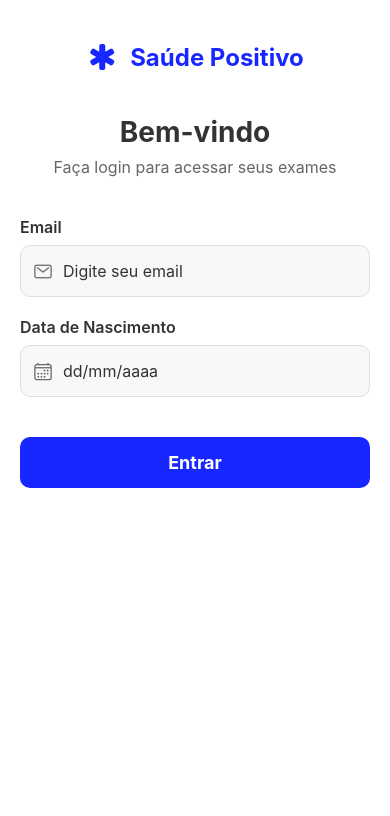
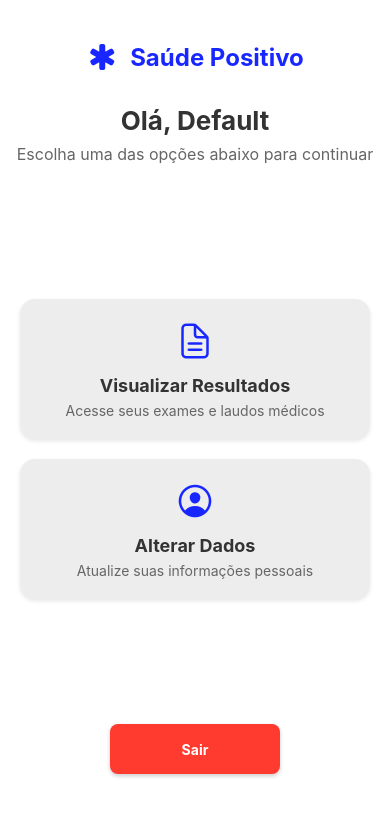
Before and after one commit to Matheusl-Silva/SaudePositivoAPP, a React Native app in the folder PositivoAPP/: screen / in a window 390 px wide. Shown: the top 816 px of the page. Built offline with nearby package versions, Linux system fonts and the light colour scheme.

Commit message:
✨Tela do Home

```diff
--- a/PositivoAPP/index.js
+++ b/PositivoAPP/index.js
@@ -1,9 +1,9 @@
 import { registerRootComponent } from "expo";
 
-import App from "./src/pages/VisualizaçãodeExames";
+import Dev from "./src/pages/Home";
 import Login from "./src/pages/Login";
 
 // registerRootComponent calls AppRegistry.registerComponent('main', () => App);
 // It also ensures that whether you load the app in Expo Go or in a native build,
 // the environment is set up appropriately
-registerRootComponent(Login);
+registerRootComponent(Dev);
--- a/PositivoAPP/package.json
+++ b/PositivoAPP/package.json
@@ -11,8 +11,12 @@
   },
   "dependencies": {
     "@expo/metro-runtime": "~6.1.2",
-    "expo": "54.0.6",
+    "@react-navigation/native": "^7.1.17",
+    "@react-navigation/native-stack": "^7.3.26",
+    "expo": "54.0.7",
     "expo-status-bar": "~3.0.8",
+    "install": "^0.13.0",
+    "npx": "^10.2.2",
     "react": "19.1.0",
     "react-dom": "19.1.0",
     "react-native": "0.81.4",
--- a/PositivoAPP/src/pages/Home/index.js
+++ b/PositivoAPP/src/pages/Home/index.js
@@ -1,15 +1,135 @@
-import { SafeAreaView, StyleSheet } from "react-native";
+import {
+  View,
+  Text,
+  StyleSheet,
+  TouchableOpacity,
+  SafeAreaView,
+} from "react-native";
+import { Ionicons } from "@expo/vector-icons";
 
+export default function Home({ nome = "Default" }) {
+  return (
+    <SafeAreaView style={styles.container}>
+      <View style={styles.header}>
+        <Ionicons name="medical" size={32} color="#1827ff" />
+        <Text style={styles.headerTitle}>Saúde Positivo</Text>
+      </View>
 
+      <View style={styles.welcomeContainer}>
+        <Text style={styles.welcomeText}>Olá, {nome}</Text>
+        <Text style={styles.subtitleText}>
+          Escolha uma das opções abaixo para continuar
+        </Text>
+      </View>
 
-export default function Home() {
-    <SafeAreaView>
+      <View style={styles.cardsContainer}>
+            <TouchableOpacity style={styles.card}>
+            <Ionicons name="document-text-outline" size={40} color="#1827ff" />
+            <Text style={styles.cardTitle}>Visualizar Resultados</Text>
+            <Text style={styles.cardSubtitle}>
+                Acesse seus exames e laudos médicos
+            </Text>
+            </TouchableOpacity>
 
+            <TouchableOpacity style={styles.card}>
+            <Ionicons name="person-circle-outline" size={40} color="#1827ff" />
+            <Text style={styles.cardTitle}>Alterar Dados</Text>
+            <Text style={styles.cardSubtitle}>
+                Atualize suas informações pessoais
+            </Text>
+            </TouchableOpacity>
+      </View>
+
+      <TouchableOpacity
+        style={styles.exitButton}
+      >
+        <Text style={styles.exitButtonText}>Sair</Text>
+      </TouchableOpacity>
     </SafeAreaView>
+  );
 }
 
 const styles = StyleSheet.create({
-    container: {
-        flex: 1,
-    }
-})
+  container: {
+    flex: 1,
+    backgroundColor: "#fff",
+    padding: 16,
+  },
+  header: {
+    flexDirection: "row",
+    alignItems: "center",
+    justifyContent: "center",
+    marginTop: 40,
+    marginBottom: 30,
+  },
+  headerTitle: {
+    fontSize: 24,
+    fontWeight: "bold",
+    marginLeft: 12,
+    color: "#1827ff",
+  },
+  welcomeContainer: {
+    alignItems: "center",
+    marginBottom: 30,
+  },
+  welcomeText: {
+    fontSize: 26,
+    fontWeight: "bold",
+    color: "#333",
+    marginBottom: 8,
+  },
+  subtitleText: {
+    fontSize: 16,
+    textAlign: "center",
+    color: "#666",
+  },
+  cardsContainer: {
+    flex: 1,
+    justifyContent: "center",
+    paddingHorizontal: 20,
+  },
+  card: {
+    backgroundColor: "#00000011",
+    borderRadius: 15,
+    padding: 20,
+    marginBottom: 20,
+    alignItems: "center",
+    shadowColor: "#000",
+    shadowOpacity: 0.1,
+    shadowRadius: 4,
+    shadowOffset: { width: 0, height: 2 },
+  },
+  cardTitle: {
+    fontSize: 18,
+    fontWeight: "bold",
+    marginTop: 12,
+    color: "#333",
+  },
+  cardSubtitle: {
+    fontSize: 14,
+    textAlign: "center",
+    marginTop: 6,
+    color: "#666",
+  },
+  exitButton: {
+    justifyContent: "center",
+    marginBottom: 70,
+    marginHorizontal: 110,
+    height: 50,
+    backgroundColor: "#ff3b30",
+    paddingVertical: 8,
+    paddingHorizontal: 14,
+    borderRadius: 8,
+    elevation: 3,
+    shadowColor: "#000",
+    shadowOpacity: 0.2,
+    shadowRadius: 4,
+    shadowOffset: { width: 0, height: 2 },
+  },
+  exitButtonText: {
+    color: "#fff",
+    fontSize: 14,
+    fontWeight: "bold",
+    textAlign: "center",
+  },
+});
```
Also changed, not shown: 1 other file (tests, documents, lock files or other folders).
